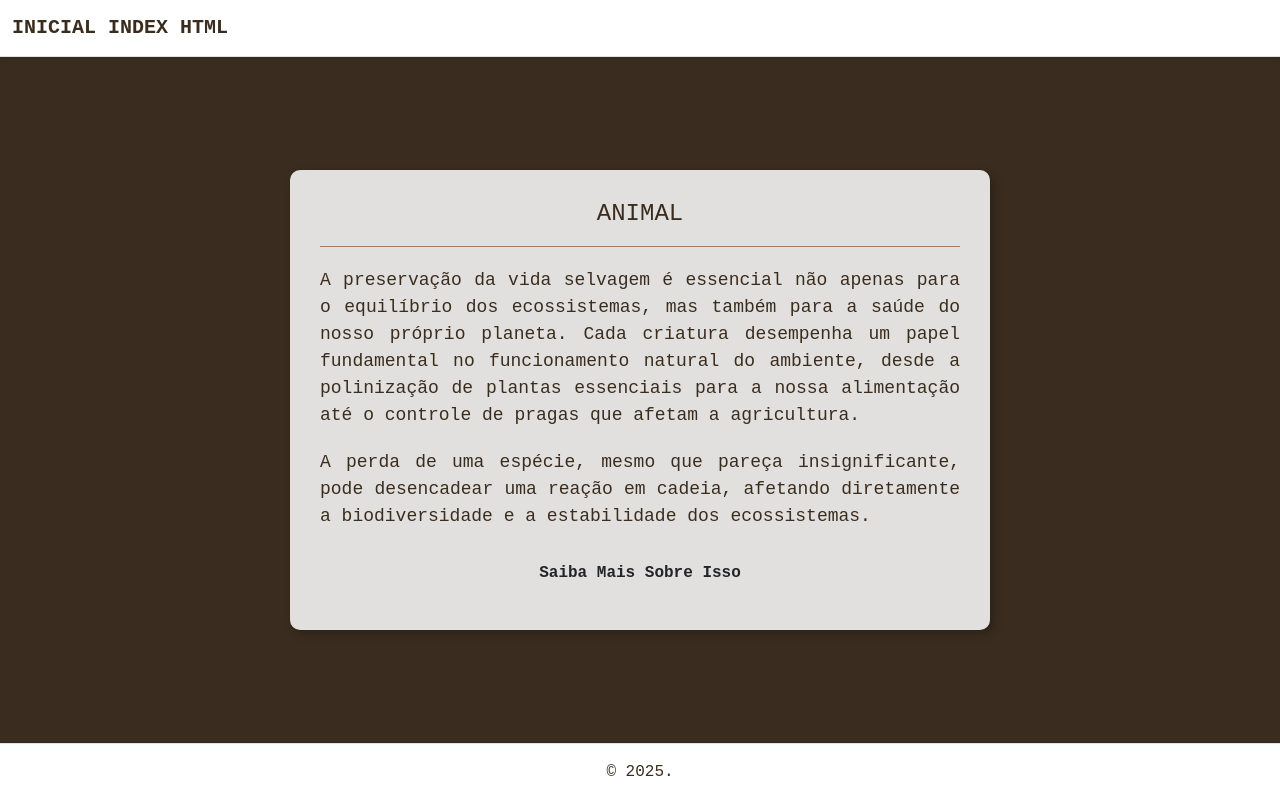
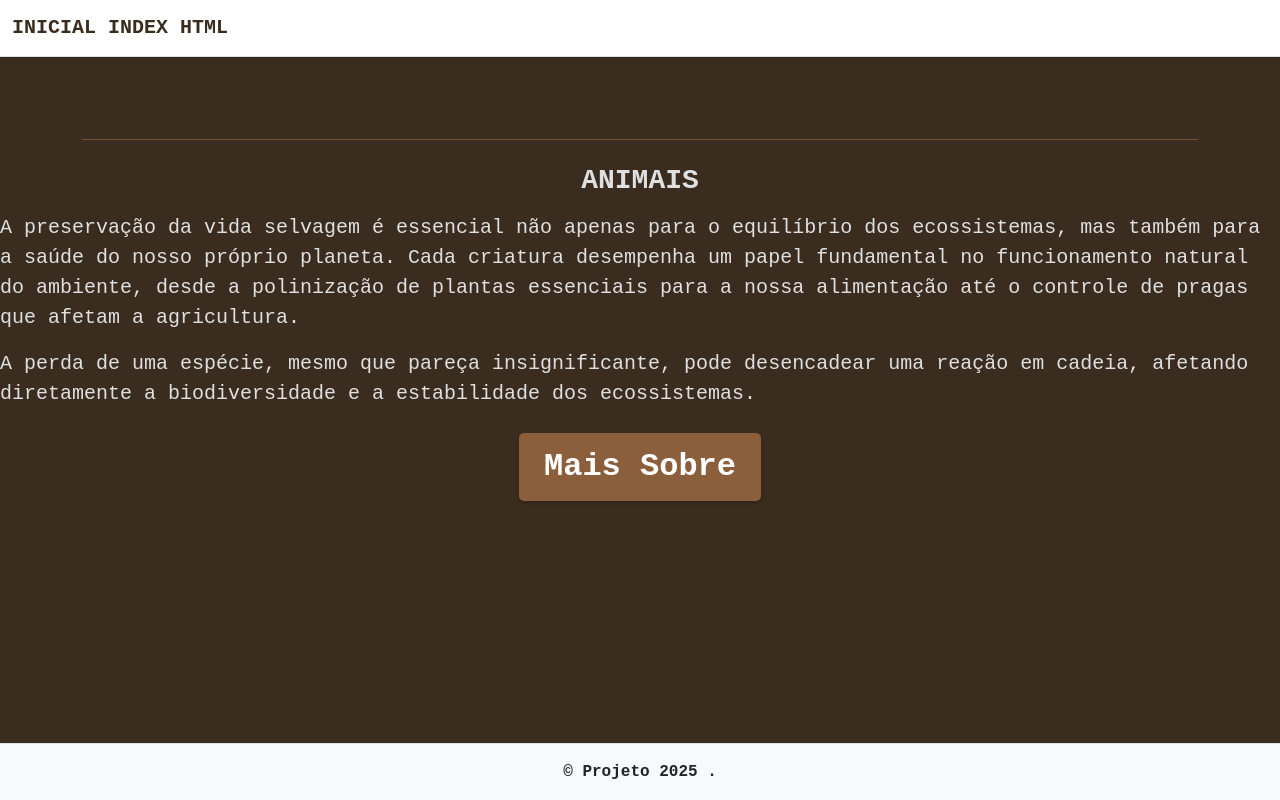
Before and after one commit to D3rkian/projeto_flask, a Flask app: page /basee in a window 1280 px wide. Run offline with Flask 3, Linux system fonts and the light colour scheme.

Commit message:
sexto commit

```diff
--- a/main.py
+++ b/main.py
@@ -9,7 +9,6 @@ def index():
 
     return 'Mundo!'
 
-
 # @app.route('/base')
 # def render():
 #    return render_template('base.html', email='alba@ifrn.edu.br', tel='(84) 99999-9999')
@@ -17,6 +16,10 @@ def index():
 @app.route('/basee')
 def render_basee():
     return render_template('baseef1.html')
+
+@app.route('/baseee')
+def render_baseee():
+    return render_template('baseef2.html')
 
 
 #@app.route('/<pessoa>')
--- a/static/baseecss.css
+++ b/static/baseecss.css
@@ -1,71 +1,76 @@
+/* static/baseecss.css */
 
-
-/* Ajuste no Body para o novo layout flex em coluna */
 body {
     font-family: 'Courier New', Courier, monospace;
     background-color: #3a2d1f; /* Cor de fundo escura do body */
-    color: #e0e0e0; /* Cor de texto clara para o body, caso haja texto fora do container principal */
+    color: #e0e0e0; /* Cor de texto clara para o body (para contraste com o fundo escuro) */
     margin: 0;
-    /* As classes d-flex flex-column min-vh-100 cuidam do layout principal */
+
+
+    /* Ajuste os valores abaixo (70px) para a altura real da sua navbar e rodapé! */
+    padding-top: 70px;
+    padding-bottom: 70px;
+    /* As classes d-flex flex-column min-vh-100 no <body> do HTML cuidam do layout principal */
 }
 
-/* Área de conteúdo principal - adiciona padding que antes estava no body */
-.main-content-area {
-    padding: 50px 15px; /* Padding vertical e um pouco horizontal */
-}
-
-/* Seu .custom-container continua como está, mas garanta que a cor do texto dentro dele seja escura para contrastar com o fundo claro do container */
+/* ATENÇÃO: A classe .custom-container abaixo, se usada no seu basee.html
+   em volta do {% block content %}, é o que causa o efeito de "conteúdo espremido"
+   devido ao 'max-width: 700px;'.
+   Para conteúdo mais largo (de ponta a ponta), o basee.html precisa ser alterado
+   para não usar este container fixo em volta do bloco de conteúdo principal.
+*/
 .custom-container {
     background: rgba(255, 255, 255, 0.85);
     padding: 30px;
-    max-width: 700px;
-    width: 100%;
-    margin: auto;
+    max-width: 700px; /* <<< FAZ O CONTEÚDO FICAR "ESPREMIDO" */
+    width: 100%; /* Redundante se usado com a classe .container do Bootstrap */
+    margin: auto; /* Redundante se usado com a classe .container do Bootstrap */
     border-radius: 10px;
     box-shadow: 3px 3px 10px rgba(0, 0, 0, 0.3);
     text-align: center;
-    color: #3a2d1f; /* Cor escura para o texto dentro do container */
+    color: #3a2d1f; /* Cor escura para o texto dentro deste container específico */
 }
 
 h1.custom-title {
     font-size: 24px;
     text-transform: uppercase;
-    padding-bottom: 1px;
-    color: #3a2d1f; /* Cor escura para o título dentro do container */
-    margin-bottom: 0.5rem;
+    /* padding-bottom: 1px;  Pode ser substituído por margem Bootstrap se preferir */
+    color: #3a2d1f;
+    margin-bottom: 0.5rem; /* Bootstrap .mb-2 */
 }
 
 hr {
     border-top: 1px solid #8b5e3c;
-    opacity: 0.75;
+    opacity: 0.75; /* Bootstrap padrão é 0.25, então isso é uma customização */
 }
 
-/* Estilo padrão para parágrafos dentro do bloco de conteúdo no custom-container */
+/* Estilo padrão para parágrafos dentro do .content-block (que está dentro do .custom-container) */
+/* Se .custom-container for removido do base, esta regra pode precisar ser mais genérica ou aplicada de outra forma */
 .content-block p {
     font-size: 18px;
-    margin: 20px 0;
-    text-align: justify;
-    color: #3a2d1f; /* Cor escura padrão para parágrafos dentro do container */
+    margin: 20px 0; /* Equivalente a .my-3 ou .my-4 do Bootstrap, aproximadamente */
+    text-align: justify; /* Pode usar classe .text-justify do Bootstrap nos <p> */
+    color: #3a2d1f;
 }
 
 /* Barra de Navegação */
 .custom-navbar {
-    border-bottom: 1px solid #dee2e6; /* Borda sutil */
+    border-bottom: 1px solid #dee2e6; /* Borda sutil (customização) */
 }
 
 .custom-navbar .navbar-brand {
-    color: #3a2d1f; /* Cor escura para a marca da navbar */
-    font-weight: bold;
+    color: #3a2d1f !important; /* Adicionado !important para garantir sobreposição se necessário, ou aumente especificidade */
+    font-weight: bold;       /* Pode usar classe .fw-bold no <a> */
 }
 
 /* Rodapé */
 .custom-footer {
-    background-color: #ffffff; /* Fundo branco para o rodapé */
-    color: #3a2d1f; /* Cor escura para o texto do rodapé */
-    padding: 1rem 0;
-    border-top: 1px solid #dee2e6; /* Borda sutil no topo do rodapé */
+    /* background-color é controlado por .bg-light no HTML */
+    /* color: #3a2d1f; */ /* Definido aqui se quiser sobrescrever o padrão de .bg-light */
+    /* padding é controlado por .p-3 no HTML */
+    border-top: 1px solid #dee2e6; /* Borda sutil no topo do rodapé (customização) */
 }
 
-.custom-footer p {
-    margin-bottom: 0; /* Remove margem padrão de parágrafos */
-}
+/* .custom-footer p {
+    /* margin-bottom: 0; -- Removido, pois .mb-0 no HTML já faz isso */
+/* } */
--- a/static/baseef1.css
+++ b/static/baseef1.css
@@ -1,35 +1,44 @@
-/* Adicionar no static/baseef1.css (ou onde estiver o CSS específico desta página) */
+/* Adicionar/Modificar no static/baseef1.css */
 
-/* Estilo para os parágrafos desta página (se já não estiver definido de forma similar) */
+/* Estilo para os parágrafos (cor específica - JÁ EXISTENTE, MANTENHA) */
+/* Esta regra afeta os <p> porque eles estão dentro do .content-block do template base */
 .content-block p {
     color: #4a3d2f; /* Cor específica para os parágrafos desta página */
-    /* Outros estilos como font-size, margin, text-align podem ser herdados do baseecss.css
-       ou sobrescritos aqui se necessário. */
+    /* O tamanho da fonte agora é controlado pela classe .fs-5 no HTML */
+    /* O alinhamento agora é controlado pela classe .text-justify no HTML */
 }
 
-/* Estilo para o novo botão de ação */
+/* Opcional: Estilo para o novo título "Animais" se precisar de mais customização */
+.animal-section-title {
+    /* Exemplo: se quiser uma cor diferente ou outra formatação */
+    /* color: #2c1e0f; */
+    font-weight: bold; /* Ou use a classe .fw-bold no HTML */
+    text-transform: uppercase; /* Ou use a classe .text-uppercase no HTML */
+}
+
+
 .btn-custom-action {
-    background-color: #8b5e3c;  /* Cor marrom, como no seu link original */
-    color: #ffffff;             /* Texto branco */
-    padding: 10px 25px;         /* Preenchimento interno */
-    border-radius: 5px;         /* Bordas arredondadas */
-    text-decoration: none;      /* Sem sublinhado */
-    font-size: 1rem;            /* Tamanho da fonte */
-    font-weight: 500;           /* Peso da fonte */
-    border: none;               /* Sem borda */
-    box-shadow: 0 2px 4px rgba(0, 0, 0, 0.2); /* Sombra sutil */
-    transition: background-color 0.2s ease-in-out, transform 0.1s ease-in-out; /* Transições suaves */
+    background-color: #8b5e3c;
+    color: #ffffff;
+    padding: 10px 25px;
+    border-radius: 5px;
+    text-decoration: none;
+    font-size: 2rem;
+
+    border: none;
+    box-shadow: 0 2px 4px rgba(0, 0, 0, 0.2);
+    transition: background-color 0.2s ease-in-out, transform 0.1s ease-in-out;
 }
 
 .btn-custom-action:hover,
 .btn-custom-action:focus {
-    background-color: #70492f;  /* Cor mais escura no hover/focus */
+    background-color: #70492f;
     color: #ffffff;
     text-decoration: none;
-    transform: translateY(-1px); /* Efeito de leve elevação */
+    transform: translateY(-1px);
 }
 
 .btn-custom-action:active {
-    transform: translateY(0px); /* Remove elevação ao clicar */
+    transform: translateY(0px);
     box-shadow: 0 1px 2px rgba(0, 0, 0, 0.15);
 }
--- a/templates/basee.html
+++ b/templates/basee.html
@@ -5,34 +5,40 @@
     <meta name="viewport" content="width=device-width, initial-scale=1.0">
     <title>{% block title %}Projeto {% endblock %}</title>
     <link href="https://cdn.jsdelivr.net/npm/bootstrap@5.3.3/dist/css/bootstrap.min.css" rel="stylesheet" integrity="sha384-QWTKZyjpPEjISv5WaRU9OFeRpok6YctnYmDr5pNlyT2bRjXh0JMhjY6hW+ALEwIH" crossorigin="anonymous">
+
     <link rel="stylesheet" href="{{ url_for('static', filename='baseecss.css') }}">
-
+    {% block extra_head_css %}{% endblock %}
 </head>
 <body class="d-flex flex-column min-vh-100">
 
-    <nav class="navbar navbar-expand-lg navbar-light bg-white shadow-sm custom-navbar">
+    <nav class="navbar navbar-expand-lg navbar-light bg-white shadow-sm custom-navbar fixed-top">
         <div class="container-fluid">
             <a class="navbar-brand" href="{{ url_for('index') }}">
                 INICIAL INDEX HTML
             </a>
-            </div>
+
+        </div>
     </nav>
 
-    <main class="flex-grow-1 d-flex align-items-center justify-content-center main-content-area">
-        <div class="container custom-container">
-            <h1 class="custom-title">{% block page_title %}{% endblock %}</h1>
-            <hr>
-            <div class="content-block">
-                {% block content %}
-                {% endblock %}
+    <main class="flex-grow-1 main-content-area">
+        {% block content_header %}
+            <div class="container pt-3 text-center">
+                <h1 class="custom-title mt-2">{% block page_title %}{% endblock %}</h1>
+                {% block page_title_hr %}<hr class="mb-4">{% endblock %}
             </div>
-        </div>
+        {% endblock content_header %}
+
+        {% block content %}
+        {% endblock %}
     </main>
 
-    <footer class="custom-footer text-center p-3">
-        <p>&copy; <span id="currentYear"></span> 2025.</p>
+    <footer class="custom-footer text-center p-3 fixed-bottom bg-light">
+
+        <p class="mb-0 text-dark fw-bold">&copy; Projeto 2025 .</p>
     </footer>
 
     <script src="https://cdn.jsdelivr.net/npm/bootstrap@5.3.3/dist/js/bootstrap.bundle.min.js" integrity="sha384-YvpcrYf0tY3lHB60NNkmXc5s9fDVZLESaAA55NDzOxhy9GkcIdslK1eN7N6jIeHz" crossorigin="anonymous"></script>
- </body>
+
+    {% block extra_body_js %}{% endblock %}
+</body>
 </html>
--- a/templates/baseef1.html
+++ b/templates/baseef1.html
@@ -10,12 +10,22 @@
 {% endblock %}
 
 {% block content %}
-    <p>A preservação da vida selvagem é essencial não apenas para o equilíbrio dos ecossistemas, mas também para a saúde do nosso próprio planeta. Cada criatura desempenha um papel fundamental no funcionamento natural do ambiente, desde a polinização de plantas essenciais para a nossa alimentação até o controle de pragas que afetam a agricultura.</p>
-    <p>A perda de uma espécie, mesmo que pareça insignificante, pode desencadear uma reação em cadeia, afetando diretamente a biodiversidade e a estabilidade dos ecossistemas.</p>
+    {# Div vazia removida #}
+
+    {# Novo Título Adicionado #}
+    <h3 class="text-center mb-3 animal-section-title">Animais</h3>
+
+    {# Parágrafos com tamanho de fonte aumentado e texto justificado #}
+    <p class="fs-5 text-justify">
+        A preservação da vida selvagem é essencial não apenas para o equilíbrio dos ecossistemas, mas também para a saúde do nosso próprio planeta. Cada criatura desempenha um papel fundamental no funcionamento natural do ambiente, desde a polinização de plantas essenciais para a nossa alimentação até o controle de pragas que afetam a agricultura.
+    </p>
+    <p class="fs-5 text-justify">
+        A perda de uma espécie, mesmo que pareça insignificante, pode desencadear uma reação em cadeia, afetando diretamente a biodiversidade e a estabilidade dos ecossistemas.
+    </p>
 
     <div class="text-center mt-4 mb-2">
         <a href="{{ url_for('index') }}" class="btn btn-custom-action fw-bold">
-            Saiba Mais Sobre Isso
+             Mais Sobre
         </a>
     </div>
 {% endblock %}
```
Also changed, not shown: templates/baseef2.html (added, +77 -0 lines), static/Araras Militares.jpg (added), static/Esturjão.jpg (added), static/Lince ibérico.jpg (added), static/Urso polar.jpg (added), static/axolote.jpg (added), static/mandril.jpg (added), static/mandrill.jpg (added), static/papel-envelhecido.jpg (added).
